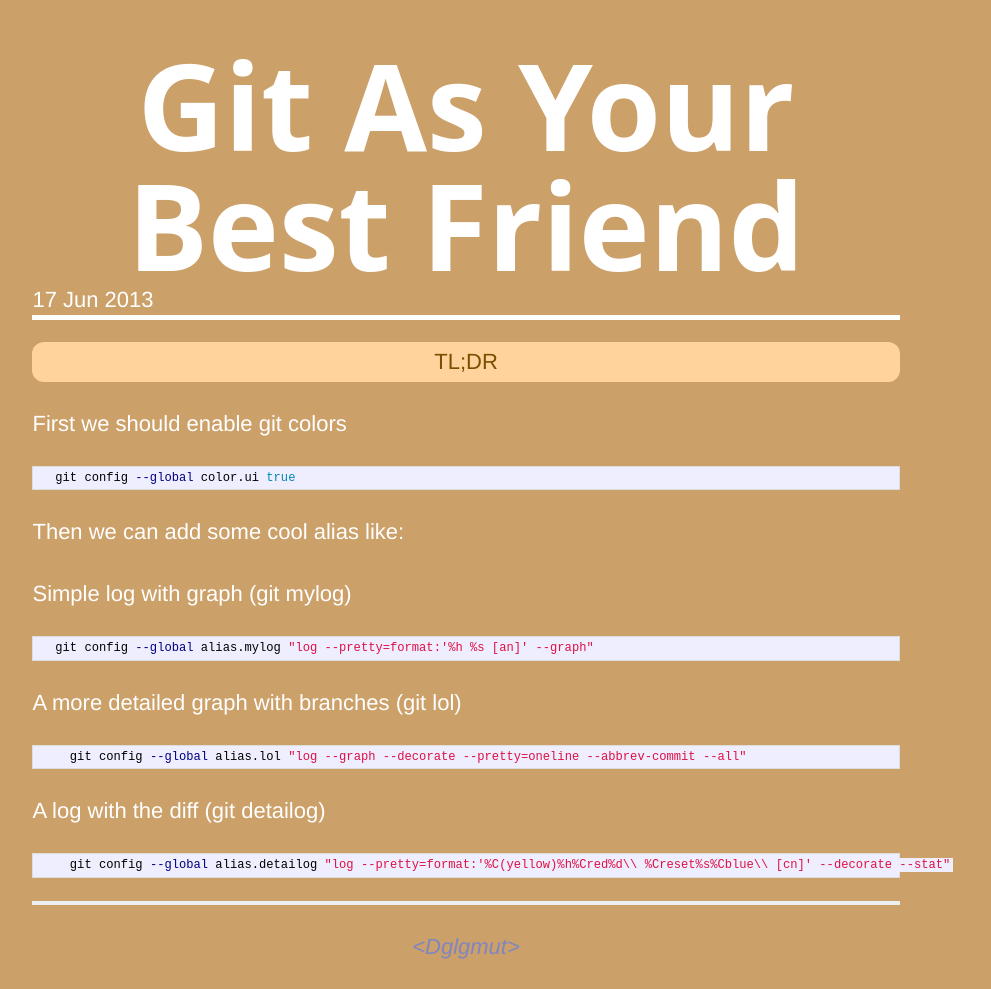
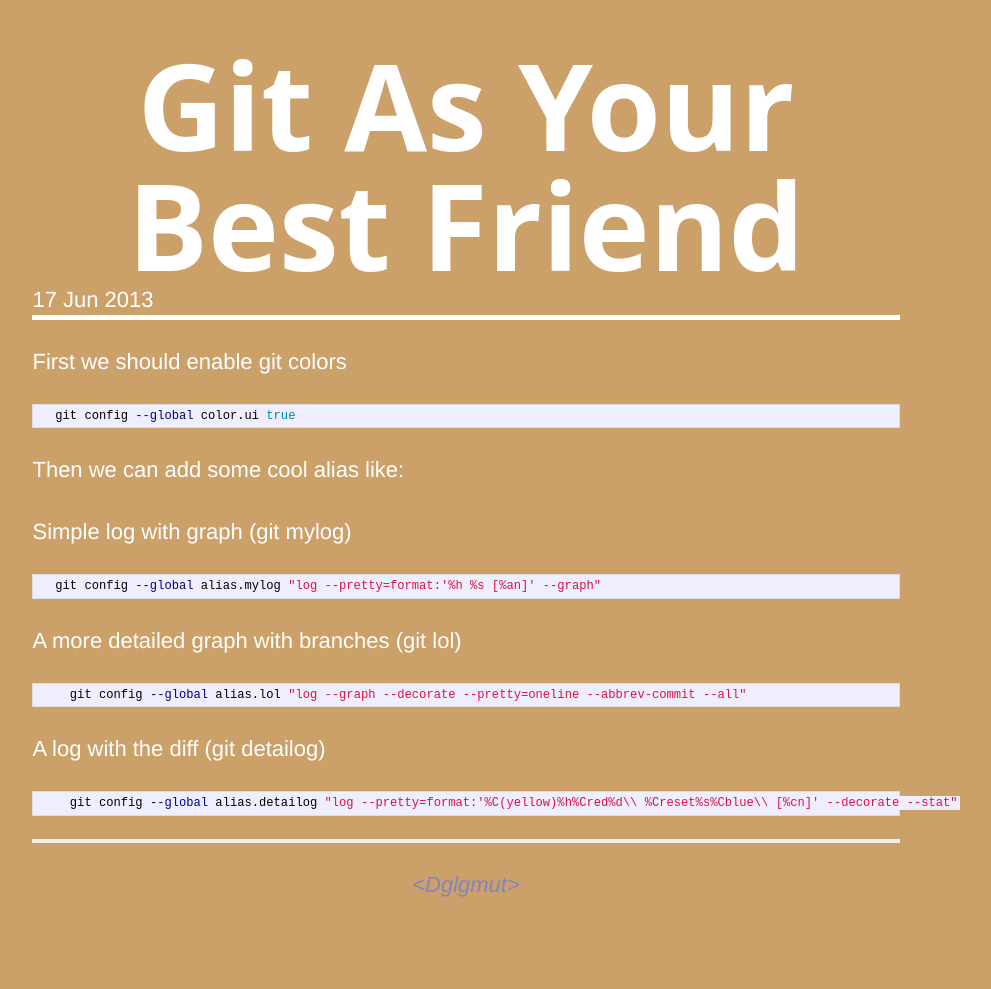
Before and after one commit to kapok/kapok.github.io, a Jekyll site: the page built from _posts/2013-06-17-git-as-your-bestfriend.markdown, in a window 1280 px wide. Shown: the whole page, without its empty margins (174-1165 px from the left). Built offline with Jekyll 4.4.1, drawn with Linux system fonts in a browser that asks for light colours; nearby versions of some CDN libraries; after the commit the page ends 945 px from its top, so only the background shows below that.

Commit message:
removing tldr and adding %

```diff
--- a/_posts/2013-06-17-git-as-your-bestfriend.markdown
+++ b/_posts/2013-06-17-git-as-your-bestfriend.markdown
@@ -4,13 +4,6 @@
 date:   2013-06-17 00:12:34
 categories: git haxx
 ---
-
-{% tldr %}
-  run the following command if you rather do things the pragmatic way:
-  {% highlight bash %}
-    \curl -L https://raw.github.com/Dglgmut/kapok/master/_raw/gitfriend | bash
-  {% endhighlight %}
-{% endtldr %}
 
 First we should enable git colors
 {% highlight bash %}
@@ -21,7 +14,7 @@
 
 Simple log with graph (git mylog)
 {% highlight bash %}
-  git config --global alias.mylog "log --pretty=format:'%h %s [an]' --graph"
+  git config --global alias.mylog "log --pretty=format:'%h %s [%an]' --graph"
 {% endhighlight %}
 
 A more detailed graph with branches (git lol)
@@ -31,5 +24,5 @@
 
 A log with the diff (git detailog)
 {% highlight bash %}
-    git config --global alias.detailog "log --pretty=format:'%C(yellow)%h%Cred%d\\ %Creset%s%Cblue\\ [cn]' --decorate --stat"
+    git config --global alias.detailog "log --pretty=format:'%C(yellow)%h%Cred%d\\ %Creset%s%Cblue\\ [%cn]' --decorate --stat"
 {% endhighlight %}
```
Also changed, not shown: 1 other file.
